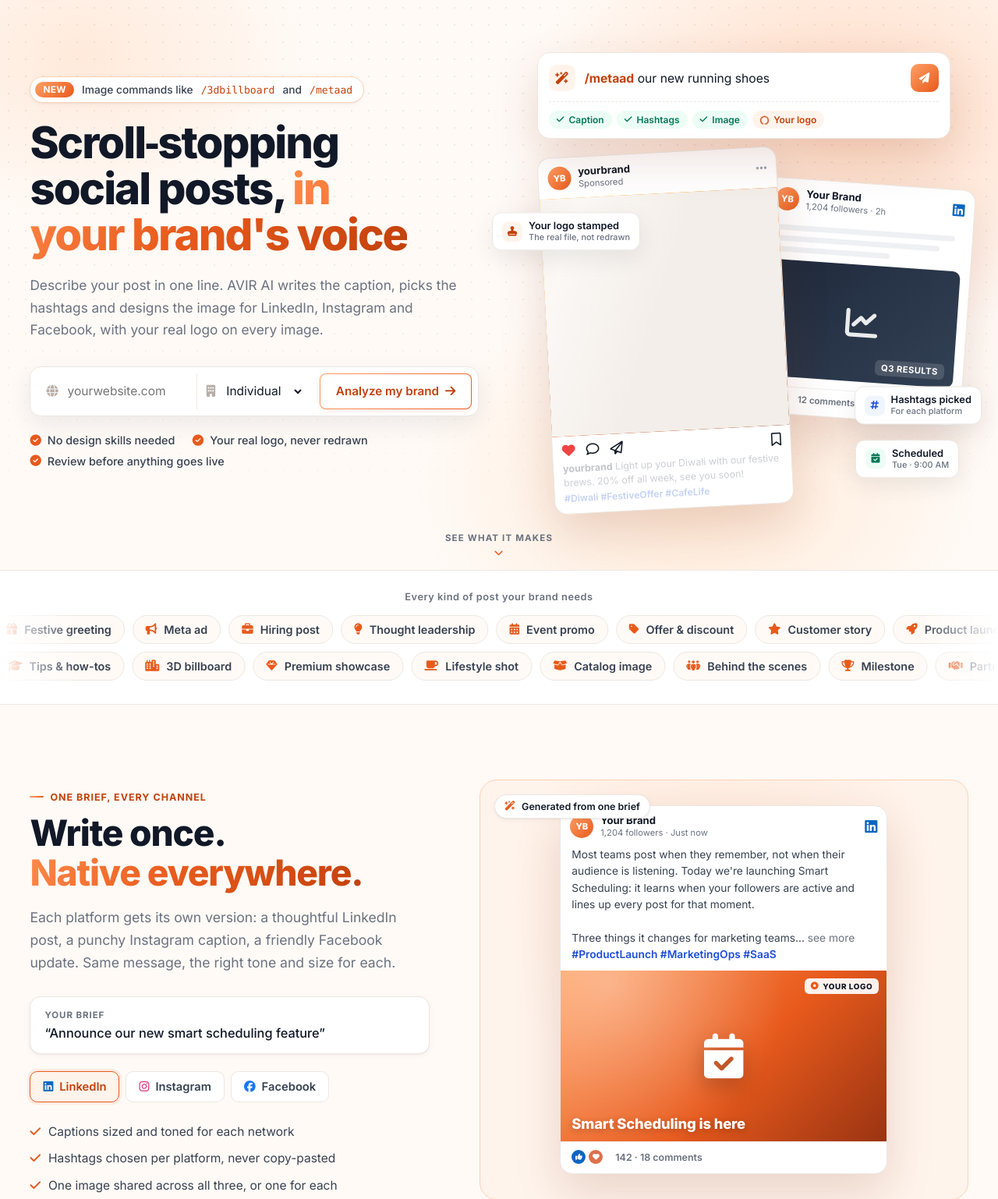
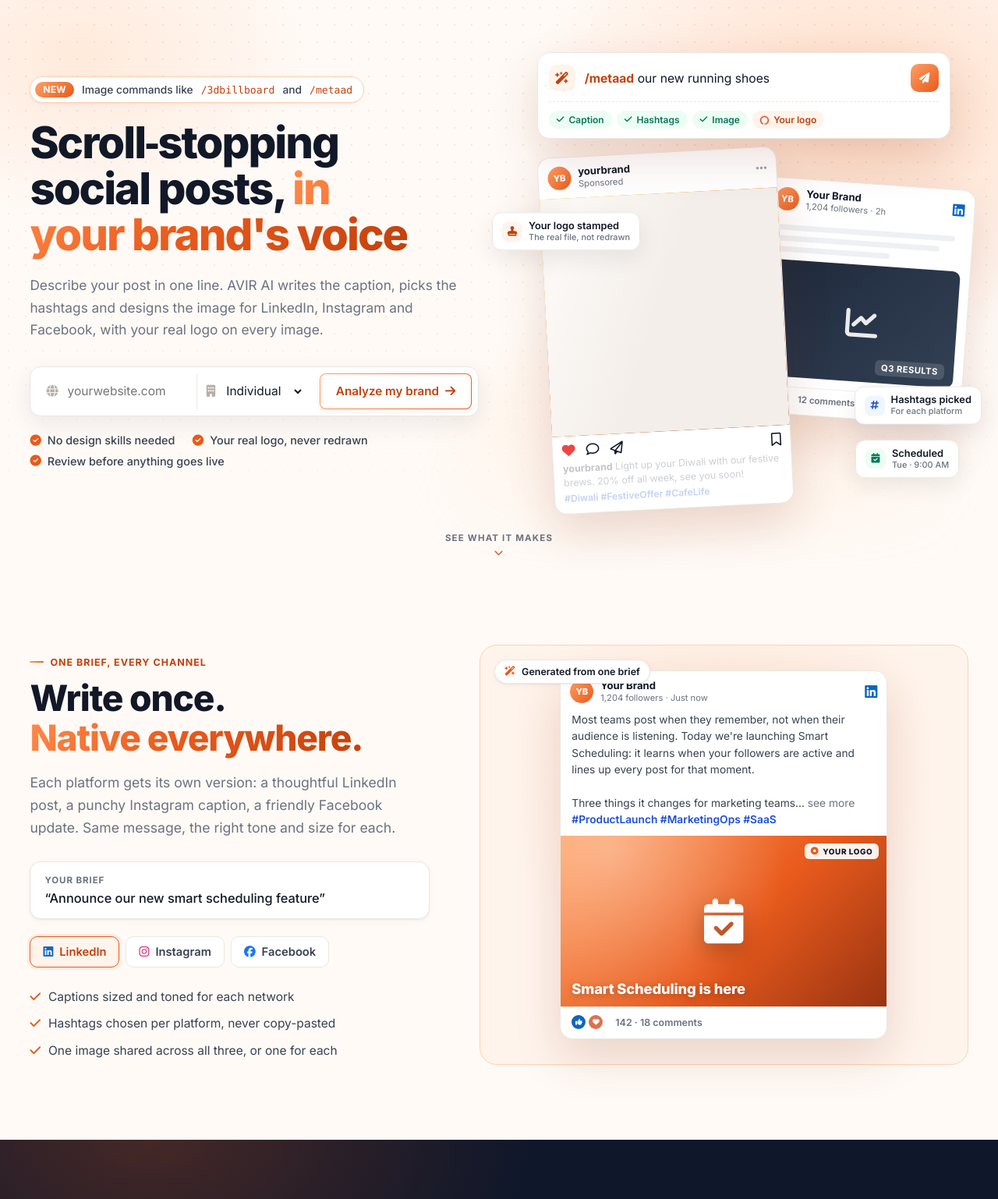
Before and after one commit to janak-stradit/social-media_ai_agent, a Flask app: page / in a window 1280 px wide. Shown: the part 69-1607 px from the top of the page at 78% size. Run offline with Flask 3, Linux system fonts and the light colour scheme; some libraries are stand-ins or nearby versions.

Commit message:
landing page updated

```diff
--- a/templates/landing.html
+++ b/templates/landing.html
@@ -249,6 +249,7 @@
             radial-gradient(600px 420px at 85% 20%, rgba(255, 160, 102, 0.35), transparent 70%),
             radial-gradient(520px 380px at 70% 85%, rgba(255, 200, 150, 0.35), transparent 70%),
             radial-gradient(420px 300px at 8% 10%, rgba(255, 214, 186, 0.45), transparent 70%);
+            -webkit-mask-image: linear-gradient(to bottom, #000 70%, transparent); mask-image: linear-gradient(to bottom, #000 70%, transparent);
             pointer-events: none; }
         .hero::after { content: ''; position: absolute; inset: 0; background-image: radial-gradient(rgba(124, 45, 18, 0.09) 1px, transparent 1px); background-size: 22px 22px; -webkit-mask-image: linear-gradient(to bottom, #000 40%, transparent); mask-image: linear-gradient(to bottom, #000 40%, transparent); pointer-events: none; }
         .hero-grid { position: relative; z-index: 1; display: grid; grid-template-columns: minmax(0, 1fr) minmax(0, 1fr); gap: clamp(32px, 4vw, 72px); align-items: center; }
@@ -327,17 +328,6 @@
         .chip-sched i { background: #ecfdf5; color: #047857; }
         .chip-tags { right: -3%; top: 432px; animation-delay: -4s; }
         .chip-tags i { background: #eff6ff; color: #1d4ed8; }
-
-        /* ── Marquee ─────────────────────────────────────────────── */
-        .marquee-section { padding: 26px 0 30px; border-top: 1px solid var(--line); border-bottom: 1px solid var(--line); background: #fff; }
-        .marquee-label { text-align: center; font-size: 0.8rem; font-weight: 600; color: var(--muted); letter-spacing: 0.04em; margin-bottom: 16px; }
-        .marquee { overflow: hidden; -webkit-mask-image: linear-gradient(90deg, transparent, #000 8%, #000 92%, transparent); mask-image: linear-gradient(90deg, transparent, #000 8%, #000 92%, transparent); }
-        .marquee + .marquee { margin-top: 10px; }
-        .marquee-track { display: flex; gap: 10px; width: max-content; animation: marquee 48s linear infinite; }
-        .marquee.reverse .marquee-track { animation-direction: reverse; animation-duration: 56s; }
-        .marquee:hover .marquee-track { animation-play-state: paused; }
-        .m-chip { display: inline-flex; align-items: center; gap: 9px; padding: 9px 16px; border-radius: 999px; background: var(--canvas); border: 1px solid var(--line); font-size: 0.9rem; font-weight: 600; color: var(--ink-2); white-space: nowrap; }
-        .m-chip i { color: var(--brand); }
 
         /* ── One brief, every channel ────────────────────────────── */
         .channels-grid { display: grid; grid-template-columns: minmax(0, 0.9fr) minmax(0, 1.1fr); gap: 64px; align-items: center; }
@@ -548,14 +538,12 @@
         @keyframes spin { to { transform: rotate(360deg); } }
         @keyframes shimmer { to { background-position: -200% 0; } }
         @keyframes float { 0%, 100% { transform: translateY(0); } 50% { transform: translateY(-8px); } }
-        @keyframes marquee { to { transform: translateX(-50%); } }
         @keyframes panel-in { from { opacity: 0; transform: translateY(14px) scale(0.98); } }
         @keyframes twinkle { 50% { opacity: 0.35; } }
         @media (prefers-reduced-motion: reduce) {
             *, *::before, *::after { animation-duration: 0.01ms !important; animation-iteration-count: 1 !important; transition-duration: 0.01ms !important; }
             html { scroll-behavior: auto; }
             .reveal { opacity: 1; transform: none; }
-            .marquee-track { animation: none; }
         }
 
         /* ── Responsive ──────────────────────────────────────────── */
@@ -732,51 +720,6 @@
             </div>
         </div>
         <a href="#channels" class="hero-scroll">See what it makes <i class="fas fa-chevron-down" aria-hidden="true"></i></a>
-    </section>
-
-    <!-- WHAT YOU CAN CREATE -->
-    <section class="marquee-section" aria-label="Kinds of posts you can create">
-        <p class="marquee-label">Every kind of post your brand needs</p>
-        <div class="marquee" aria-hidden="true">
-            <div class="marquee-track">
-                <span class="m-chip"><i class="fas fa-rocket"></i>Product launch</span>
-                <span class="m-chip"><i class="fas fa-gift"></i>Festive greeting</span>
-                <span class="m-chip"><i class="fas fa-bullhorn"></i>Meta ad</span>
-                <span class="m-chip"><i class="fas fa-briefcase"></i>Hiring post</span>
-                <span class="m-chip"><i class="fas fa-lightbulb"></i>Thought leadership</span>
-                <span class="m-chip"><i class="fas fa-calendar-days"></i>Event promo</span>
-                <span class="m-chip"><i class="fas fa-tag"></i>Offer &amp; discount</span>
-                <span class="m-chip"><i class="fas fa-star"></i>Customer story</span>
-                <span class="m-chip"><i class="fas fa-rocket"></i>Product launch</span>
-                <span class="m-chip"><i class="fas fa-gift"></i>Festive greeting</span>
-                <span class="m-chip"><i class="fas fa-bullhorn"></i>Meta ad</span>
-                <span class="m-chip"><i class="fas fa-briefcase"></i>Hiring post</span>
-                <span class="m-chip"><i class="fas fa-lightbulb"></i>Thought leadership</span>
-                <span class="m-chip"><i class="fas fa-calendar-days"></i>Event promo</span>
-                <span class="m-chip"><i class="fas fa-tag"></i>Offer &amp; discount</span>
-                <span class="m-chip"><i class="fas fa-star"></i>Customer story</span>
-            </div>
-        </div>
-        <div class="marquee reverse" aria-hidden="true">
-            <div class="marquee-track">
-                <span class="m-chip"><i class="fas fa-city"></i>3D billboard</span>
-                <span class="m-chip"><i class="fas fa-gem"></i>Premium showcase</span>
-                <span class="m-chip"><i class="fas fa-mug-saucer"></i>Lifestyle shot</span>
-                <span class="m-chip"><i class="fas fa-box-open"></i>Catalog image</span>
-                <span class="m-chip"><i class="fas fa-people-group"></i>Behind the scenes</span>
-                <span class="m-chip"><i class="fas fa-trophy"></i>Milestone</span>
-                <span class="m-chip"><i class="fas fa-handshake"></i>Partnership news</span>
-                <span class="m-chip"><i class="fas fa-graduation-cap"></i>Tips &amp; how-tos</span>
-                <span class="m-chip"><i class="fas fa-city"></i>3D billboard</span>
-                <span class="m-chip"><i class="fas fa-gem"></i>Premium showcase</span>
-                <span class="m-chip"><i class="fas fa-mug-saucer"></i>Lifestyle shot</span>
-                <span class="m-chip"><i class="fas fa-box-open"></i>Catalog image</span>
-                <span class="m-chip"><i class="fas fa-people-group"></i>Behind the scenes</span>
-                <span class="m-chip"><i class="fas fa-trophy"></i>Milestone</span>
-                <span class="m-chip"><i class="fas fa-handshake"></i>Partnership news</span>
-                <span class="m-chip"><i class="fas fa-graduation-cap"></i>Tips &amp; how-tos</span>
-            </div>
-        </div>
     </section>
 
     <!-- ONE BRIEF, EVERY CHANNEL -->
```
